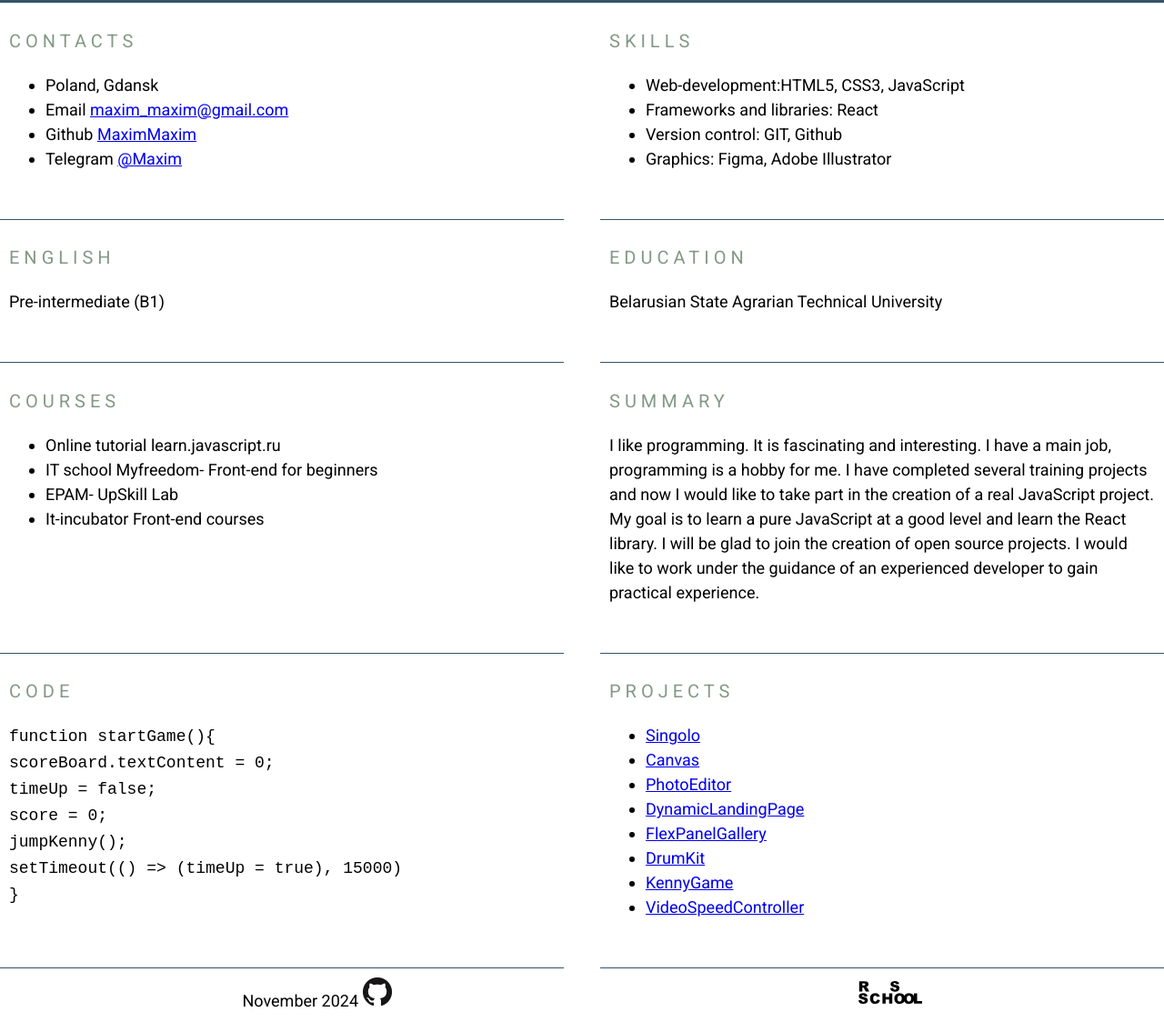
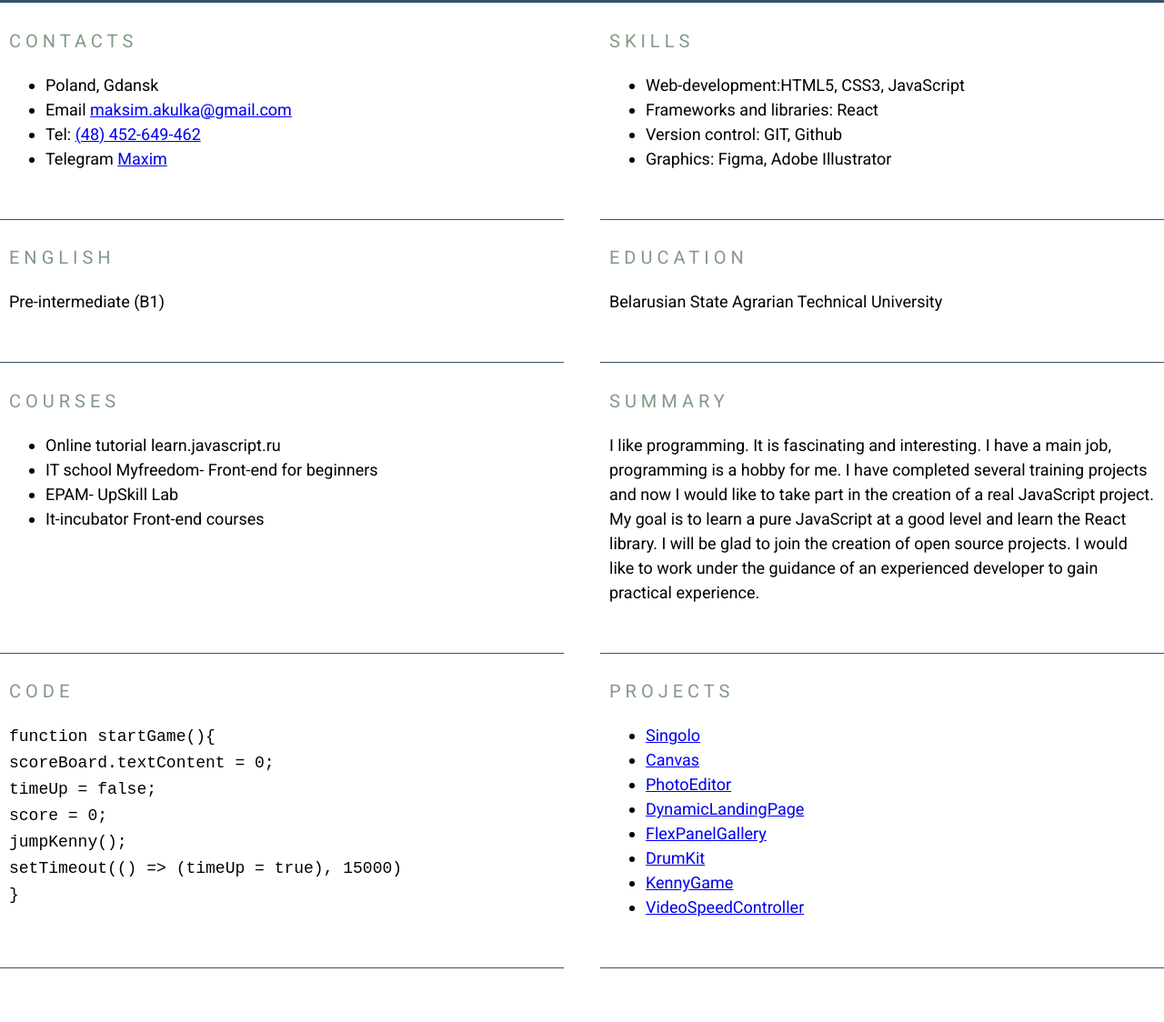
Before and after one commit to akulkamaksim/rsschool-cv, a plain HTML site: page index.html in a window 1280 px wide. Shown: the part 378-1502 px from the top of the page at 91% size. After the commit the page ends 1463 px from the top, so only its background shows below. Drawn offline with Linux system fonts and the light colour scheme.

Commit message:
feat: add img

```diff
--- a/index.html
+++ b/index.html
@@ -31,7 +31,7 @@
     <main>
         <div class="container main-container">
             <section class="section section-profile" id="profile">
-                <img src="img/cat.jpeg" alt="logo" class="section-profile-logo">
+                <img src="img/Akulka.jpg" alt="logo" class="section-profile-logo">
                 <div class="section-profile-title">
                     <h1 class="section-title main-title">Maxim Akulka</h1>
                     <h3 class="section-subtitle">Front-End Developer</h3>
@@ -42,13 +42,13 @@
                 <ul>
                     <li>Poland, Gdansk</li>
                     <li>Email
-                        <a href="mailto:maxim_maxim@gmail.com" target="_blank" title="email">maxim_maxim@gmail.com</a>
+                        <a href="mailto:maxim_maxim@gmail.com" target="_blank" title="email">maksim.akulka@gmail.com</a>
                     </li>
-                    <li>Github
-                        <a href="https://github.com/akulkamaksim" target="_blank" title="github">MaximMaxim</a>
+                    <li>Tel:
+                        <a href="tel:+48452649462">(48) 452-649-462</a>
                     </li>
                     <li>Telegram
-                        <a href="https://t.me/wanderlust_Mx" target="_blank" title="github">@Maxim</a>
+                        <a href="https://t.me/wanderlust_Mx" target="_blank" title="github">Maxim</a>
                     </li>
                 </ul>
             </section>
@@ -134,14 +134,10 @@
     </main>
     <footer class="footer">
         <div>
-            <span>
-                November 2024
-            </span>
-            <a href="https://github.com/akulkamaksim" target="_blank"><img src="img/GitHub-Mark-32px.png"
-                    alt="Github"></a>
+
         </div>
         <div class="rs_school">
-            <a href="https://rs.school/js/" target="_blank"> <img src="img/rs_school.svg" alt="rs_school"></a>
+
         </div>
     </footer>
 </body>
```
Also changed, not shown: img/Akulka.jpg (added).
